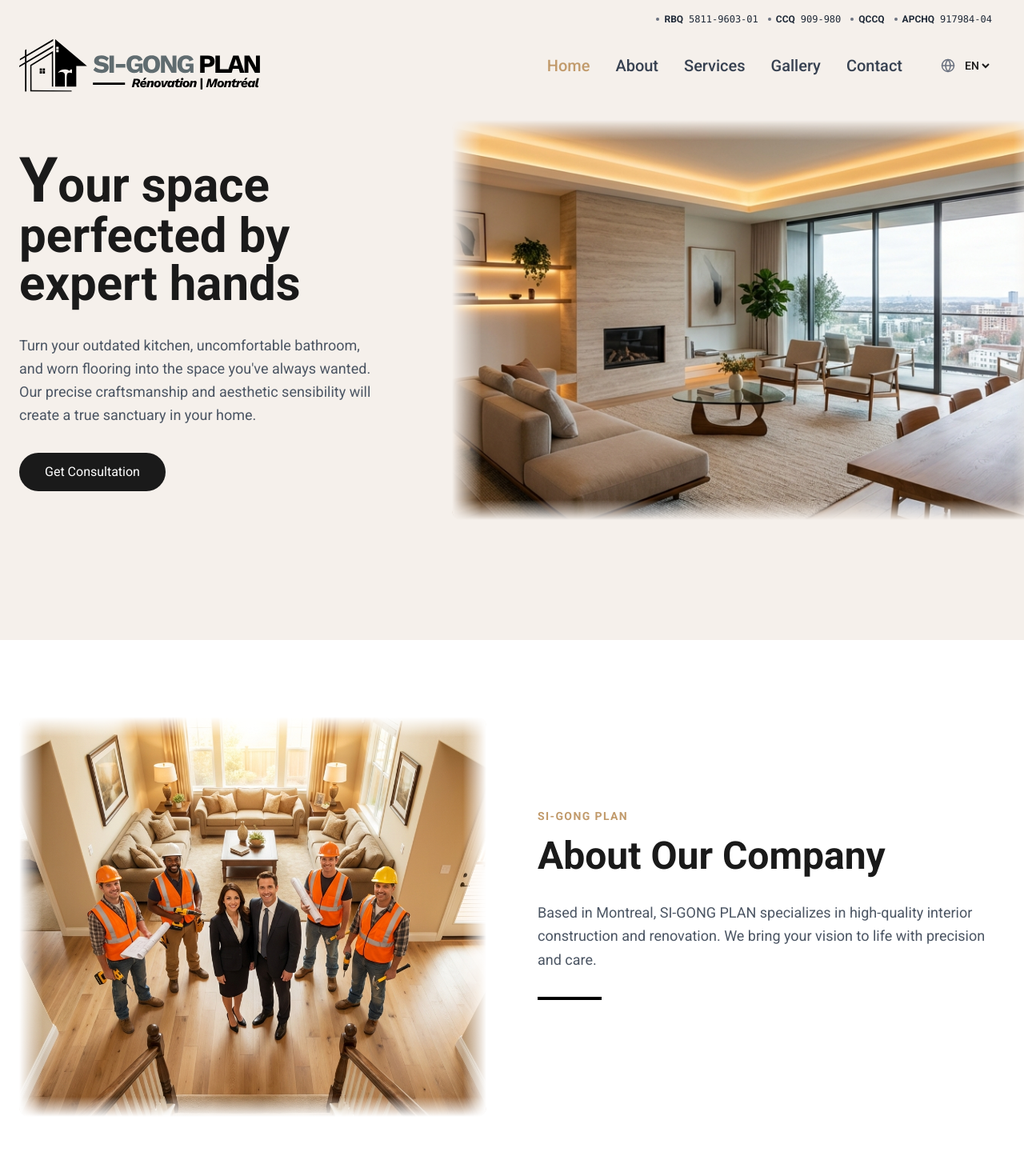
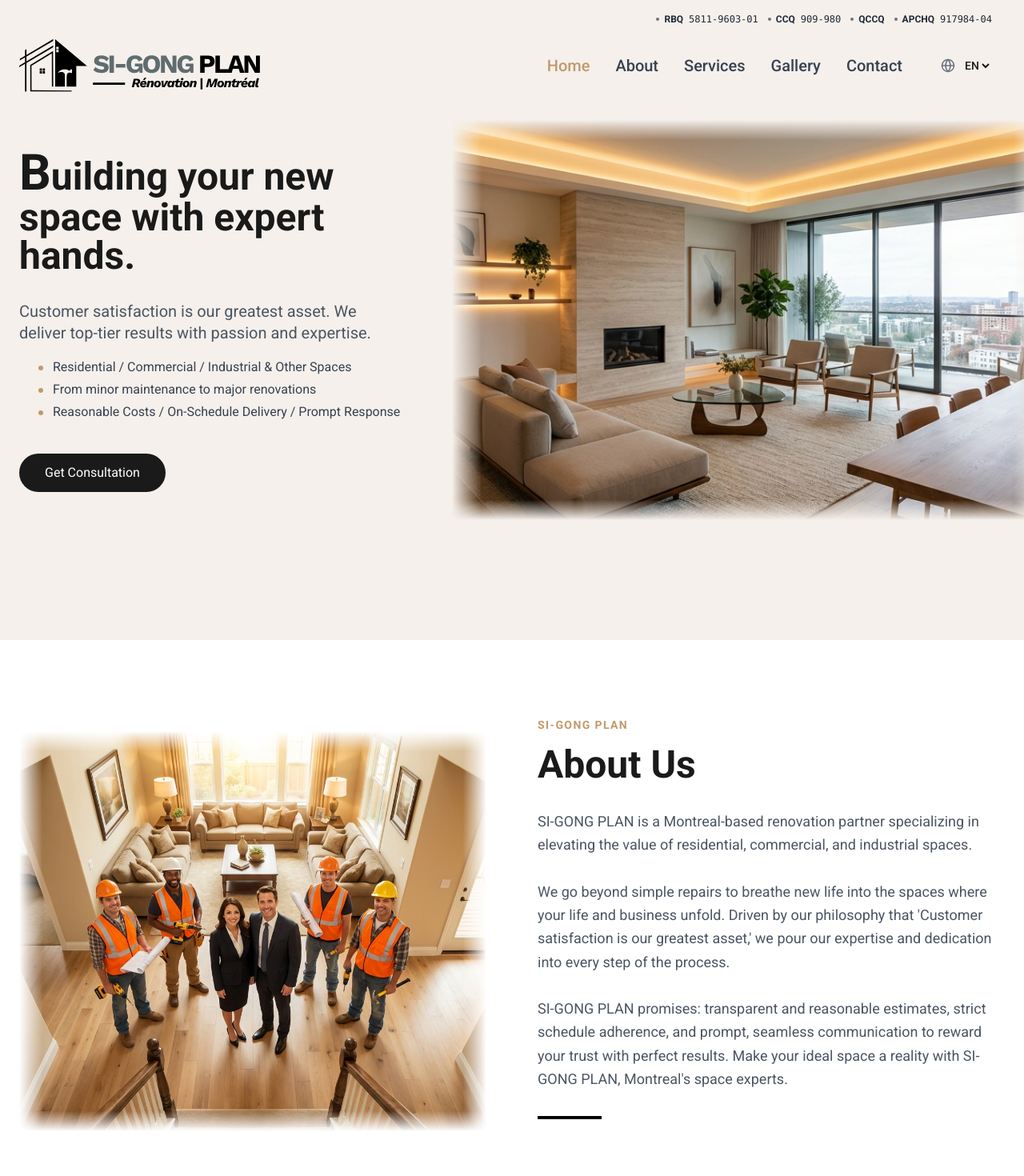
Before and after one commit to seungho2/sigong-plan, a React (Vite) app: page / in a window 1280 px wide. Shown: the top 1470 px of the page at 80% size. Built offline with nearby package versions, Linux system fonts and the light colour scheme.

Commit message:
히어로 및 회사소개 페이지 문장 수정

```diff
--- a/src/components/About.jsx
+++ b/src/components/About.jsx
@@ -26,7 +26,7 @@ const About = () => {
                 <div className="order-1 md:order-2">
                     <span className="block text-[var(--color-secondary)] font-bold tracking-widest text-sm mb-4 uppercase">SI-GONG PLAN</span>
                     <h2 className="text-3xl md:text-5xl mb-8 leading-tight font-bold">{t.about.title}</h2>
-                    <p className="text-gray-600 mb-8 text-lg leading-relaxed">
+                    <p className="text-gray-600 mb-8 text-lg leading-relaxed whitespace-pre-line">
                         {t.about.desc}
                     </p>
                     <div className="w-20 h-1 bg-black mb-8"></div>
--- a/src/components/Hero.jsx
+++ b/src/components/Hero.jsx
@@ -15,13 +15,27 @@ const Hero = () => {
                     transition={{ duration: 0.8 }}
                     className="z-10 order-2 md:order-1"
                 >
-                    <h1 className={`text-4xl md:text-6xl mb-8 leading-tight text-[#1A1A1A] ${(t.hero.title.charCodeAt(0) < 128) ? 'hero-title-styled' : ''}`}>
+                    <h1 className={`text-3xl md:text-5xl mb-8 leading-tight text-[#1A1A1A] ${(t.hero.title.charCodeAt(0) < 128) ? 'hero-title-styled' : ''}`}>
                         {t.hero.title}
                     </h1>
 
-                    <p className="text-lg text-gray-600 mb-8 max-w-md leading-relaxed">
+                    <p className="text-xl text-gray-600 mb-4 max-w-md leading-snug">
                         {t.hero.subtitle}
                     </p>
+
+                    {/* Description Points (Conditionally Rendered) */}
+                    {t.hero.points && (
+                        <ul className="space-y-1 mb-10 text-gray-700 ml-6">
+                            {t.hero.points.map((point, index) => (
+                                <li key={index} className="flex items-start gap-3 text-base">
+                                    <span className="w-1.5 h-1.5 bg-[var(--color-secondary)] rounded-full mt-2.5 flex-shrink-0" />
+                                    <span>{point}</span>
+                                </li>
+                            ))}
+                        </ul>
+                    )}
+
+
                     <a
                         href="#contact"
                         className="inline-block bg-[#1A1A1A] text-white px-8 py-3 rounded-full hover:bg-[var(--color-secondary)] transition-colors duration-300"
--- a/src/translations/data.js
+++ b/src/translations/data.js
@@ -8,8 +8,13 @@ export const translations = {
       contact: "Contact"
     },
     hero: {
-      title: "Your space perfected by expert hands",
-      subtitle: "Turn your outdated kitchen, uncomfortable bathroom, and worn flooring into the space you've always wanted. Our precise craftsmanship and aesthetic sensibility will create a true sanctuary in your home.",
+      title: "Building your new space with expert hands.",
+      subtitle: "Customer satisfaction is our greatest asset. We deliver top-tier results with passion and expertise.",
+      points: [
+        "Residential / Commercial / Industrial & Other Spaces",
+        "From minor maintenance to major renovations",
+        "Reasonable Costs / On-Schedule Delivery / Prompt Response"
+      ],
       cta: "Get Consultation"
     },
     gallery: {
@@ -61,9 +66,9 @@ export const translations = {
       modalBtn: "Inquire Now"
     },
     about: {
-      title: "About Our Company",
-      desc: "Based in Montreal, SI-GONG PLAN specializes in high-quality interior construction and renovation. We bring your vision to life with precision and care.",
-      btn: "Read More"
+      title: "About Us",
+      desc: `SI-GONG PLAN is a Montreal-based renovation partner specializing in elevating the value of residential, commercial, and industrial spaces.\n\nWe go beyond simple repairs to breathe new life into the spaces where your life and business unfold. Driven by our philosophy that 'Customer satisfaction is our greatest asset,' we pour our expertise and dedication into every step of the process.\n\nSI-GONG PLAN promises: transparent and reasonable estimates, strict schedule adherence, and prompt, seamless communication to reward your trust with perfect results. Make your ideal space a reality with SI-GONG PLAN, Montreal's space experts.`,
+      btn: "Learn More"
     },
     contact: {
       title: "Contact Us",
@@ -100,8 +105,13 @@ export const translations = {
       contact: "문의하기"
     },
     hero: {
-      title: "전문가의 손으로 당신의 공간을 완성합니다",
-      subtitle: "낡은 주방, 불편한 욕실, 닳은 바닥재를 당신이 원하는 공간으로 변화시킵니다. 정밀한 기술과 미적 감각으로 당신의 집을 진정한 쉼터로 만들어드립니다.",
+      title: "전문가의 손길로 새로운 공간을 완성합니다.",
+      subtitle: "고객의 만족이 우리의 최고 자산 입니다. 전문성과 열정을 바탕으로 최상의 결과를 만들어 드립니다.",
+      points: [
+        "주거공간 / 상업공간 / 산업 및 기타 공간",
+        "소규모 유지보수부터 대규모 레노베이션까지",
+        "합리적 비용 / 일정 준수 / 신속한 대응"
+      ],
       cta: "상담받기"
     },
     gallery: {
@@ -154,7 +164,7 @@ export const translations = {
     },
     about: {
       title: "회사 소개",
-      desc: "몬트리올에 위치한 시공플랜은 고품질 인테리어 시공 및 리노베이션 전문 기업입니다. 고객님의 비전을 정밀하고 세심하게 실현해 드립니다.",
+      desc: `시공플랜(SI-GONG PLAN)은 몬트리올을 기반으로 주거, 상업, 산업 공간의 가치를 높이는 전문 리노베이션 파트너입니다.\n\n우리는 단순한 수리를 넘어, 고객의 삶과 비즈니스가 이루어지는 공간에 새로운 숨결을 불어넣습니다. '고객의 만족이 우리의 최고 자산'이라는 철학 아래, 모든 과정에 전문가의 정성과 책임을 다합니다.\n\n시공플랜은 약속합니다. 투명하고 합리적인 견적, 철저한 일정 준수, 그리고 고객님과의 신속하고 원활한 소통으로 소중한 공간을 가장 완벽한 결과물로 보답하겠습니다. 몬트리올의 공간 전문가, 시공플랜과 함께 당신의 이상적인 공간을 현실로 만들어보세요.`,
       btn: "자세히 보기"
     },
     contact: {
@@ -192,8 +202,13 @@ export const translations = {
       contact: "Contact"
     },
     hero: {
-      title: "Votre espace transformé par l'expertise",
-      subtitle: "Transformez votre cuisine vieillotte, votre salle de bain inconfortable et vos planchers usés en l'espace que vous avez toujours voulu. Notre savoir-faire précis et notre sensibilité esthétique transformeront votre maison en un véritable refuge.",
+      title: "Façonner votre nouvel espace avec une main d'expert.",
+      subtitle: "La satisfaction du client est notre plus grand atout. Nous livrons des résultats supérieurs avec passion et expertise.",
+      points: [
+        "Résidentiel / Commercial / Industriel et autres espaces",
+        "Du petit entretien aux rénovations majeures",
+        "Coûts raisonnables / Respect des délais / Réponse rapide"
+      ],
       cta: "Obtenir une consultation"
     },
     gallery: {
@@ -246,7 +261,7 @@ export const translations = {
     },
     about: {
       title: "Notre Société",
-      desc: "Basé à Montréal, SI-GONG PLAN se spécialise dans la construction intérieure et la rénovation de haute qualité. Nous donnons vie à votre vision avec précision et soin.",
+      desc: `Basé à Montréal, SI-GONG PLAN est votre partenaire expert en rénovation, dédié à la valorisation des espaces résidentiels, commerciaux et industriels.\n\nNous allons au-delà des simples réparations pour insuffler une nouvelle vie aux lieux où vous vivez et travaillez. Guidés par notre philosophie selon laquelle « la satisfaction du client est notre plus grand atout », nous nous engageons avec expertise et dévouement à chaque étape du processus.\n\nSI-GONG PLAN s'engage à vous offrir : des devis transparents et raisonnables, le respect rigoureux des échéanciers et une communication fluide et rapide. Nous livrons la perfection pour vos espaces précieux. Réalisez votre espace idéal avec SI-GONG PLAN, les experts de l'espace à Montréal.`,
       btn: "Lire plus"
     },
     contact: {
```
